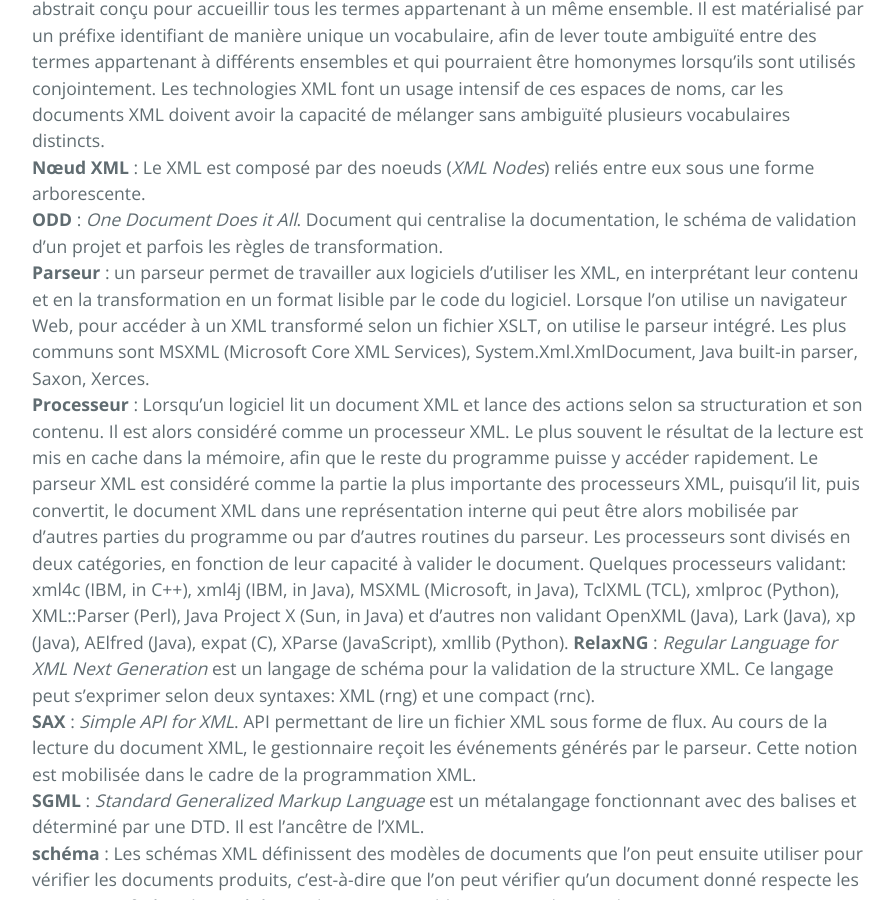
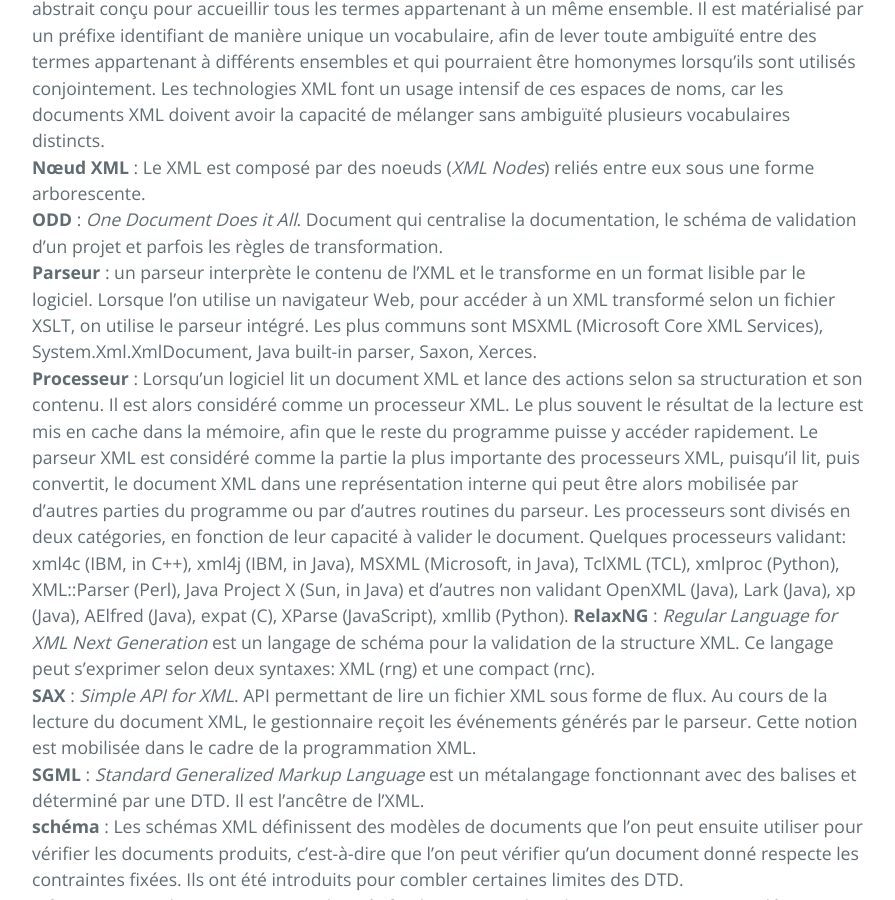
Before and after one commit to erc-dharma/digital-areal, a Jekyll site: the page built from vocabulaire.md, in a window 1280 px wide and 900 px high, scrolled down 1211 px. Shown: the whole window, without its empty margins (192-1087 px from the left). Built offline with Jekyll 4.4.1, drawn with Linux system fonts in a browser that asks for light colours; our own code applies the rules of GitHub Pages for plain Markdown files.

Commit message:
modif déf parseur

```diff
--- a/vocabulaire.md
+++ b/vocabulaire.md
@@ -9,7 +9,7 @@
 **Namespace** : La notion d'espace de nom (*namespace*) désigne en informatique un vocabulaire abstrait conçu pour accueillir tous les termes appartenant à un même ensemble.  Il est matérialisé par un préfixe identifiant de manière unique un vocabulaire, afin de lever toute ambiguïté entre des termes appartenant à différents ensembles et qui pourraient être homonymes lorsqu'ils sont utilisés conjointement. Les technologies XML font un usage intensif de ces espaces de noms, car les documents XML doivent avoir la capacité de mélanger sans ambiguïté plusieurs vocabulaires distincts.
 **Nœud XML** : Le XML est composé par des noeuds (*XML Nodes*) reliés entre eux sous une forme arborescente.
 **ODD** : *One Document Does it All*. Document qui centralise la documentation, le schéma de validation d'un projet et parfois les règles de transformation.
-**Parseur** : un parseur permet de travailler aux logiciels d'utiliser les XML, en interprétant leur contenu et en la transformation en un format lisible par le code du logiciel. Lorsque l'on utilise un navigateur Web, pour accéder à un XML transformé selon un fichier XSLT, on utilise le parseur intégré. Les plus communs sont MSXML (Microsoft Core XML Services), System.Xml.XmlDocument, Java built-in parser, Saxon, Xerces.
+**Parseur** : un parseur interprète le contenu de l'XML et le transforme en un format lisible par le logiciel. Lorsque l'on utilise un navigateur Web, pour accéder à un XML transformé selon un fichier XSLT, on utilise le parseur intégré. Les plus communs sont MSXML (Microsoft Core XML Services), System.Xml.XmlDocument, Java built-in parser, Saxon, Xerces.
 **Processeur** : Lorsqu'un logiciel lit un document XML et lance des actions selon sa structuration et son contenu. Il est alors considéré comme un processeur XML. Le plus souvent le résultat de la lecture est mis en cache dans la mémoire, afin que le reste du programme puisse y accéder rapidement. Le parseur XML est considéré comme la partie la plus importante des processeurs XML, puisqu'il lit, puis convertit, le document XML dans une représentation interne qui peut être alors mobilisée par d'autres parties du programme ou par d'autres routines du parseur. Les processeurs sont divisés en deux catégories, en fonction de leur capacité à valider le document. Quelques processeurs validant: xml4c (IBM, in C++), xml4j (IBM, in Java), MSXML (Microsoft, in Java), TclXML (TCL), xmlproc (Python), XML::Parser (Perl), Java Project X (Sun, in Java) et d'autres non validant OpenXML (Java), Lark (Java), xp (Java), AElfred (Java), expat (C), XParse (JavaScript), xmllib (Python).
 **RelaxNG** : *Regular Language for XML Next Generation* est un langage de schéma pour la validation de la structure XML. Ce langage peut s'exprimer selon deux syntaxes: XML (rng) et une compact (rnc).
 **SAX** : *Simple API for XML*. API permettant de lire un fichier XML sous forme de flux. Au cours de la lecture du document XML, le gestionnaire reçoit les événements générés par le parseur. Cette notion est mobilisée dans le cadre de la programmation XML.
```
